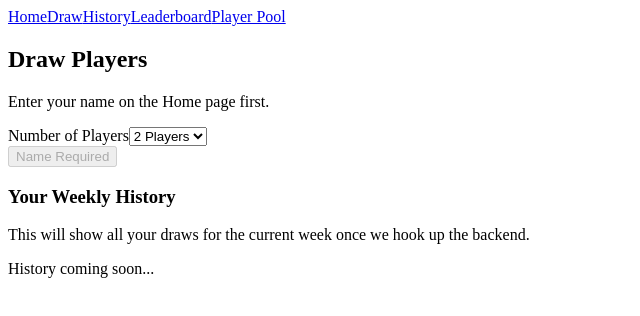
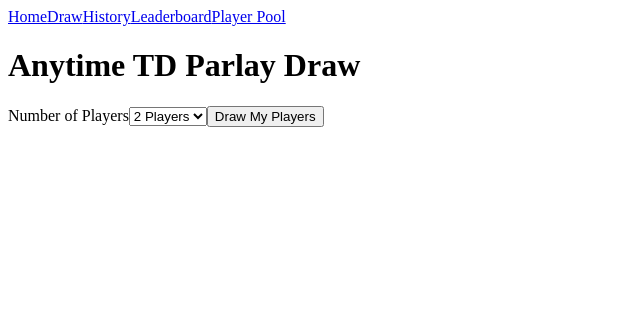
Before and after one commit to nick35d/anytime-td-parlay, a Next.js app: page /draw in a window 1280 px wide. Shown: the top 316 px of the page, without its empty margins (0-640 px from the left). Built offline with nearby package versions, Linux system fonts and the light colour scheme.

Commit message:
Update page.tsx

```diff
--- a/app/draw/page.tsx
+++ b/app/draw/page.tsx
@@ -1,114 +1,99 @@
-'use client';
+"use client";
 
-import React, { useEffect, useState } from 'react';
+import React, { useState, useEffect } from "react";
 
-type Player = { name: string };
+type Player = {
+  name: string;
+  position: string;
+  team: string;
+};
 
 const PLAYER_POOL: Player[] = [
-  { name: 'Lamar Jackson' },
-  { name: 'Ja\'Marr Chase' },
-  { name: 'Christian McCaffrey' },
-  { name: 'Justin Jefferson' },
-  { name: 'Bijan Robinson' },
-  { name: 'Amon-Ra St. Brown' },
+  { name: "Christian McCaffrey", position: "RB", team: "SF" },
+  { name: "Justin Jefferson", position: "WR", team: "MIN" },
+  { name: "Sam LaPorta", position: "TE", team: "DET" },
+  { name: "Amon-Ra St. Brown", position: "WR", team: "DET" },
+  { name: "Bijan Robinson", position: "RB", team: "ATL" },
+  { name: "Lamar Jackson", position: "QB", team: "BAL" },
 ];
 
-function getRandomPlayers(count: number): Player[] {
-  const shuffled = [...PLAYER_POOL].sort(() => Math.random() - 0.5);
-  return shuffled.slice(0, count);
+function DrawAnimation({ players }: { players: Player[] }) {
+  const [revealed, setRevealed] = useState<string[]>([]);
+
+  useEffect(() => {
+    let i = 0;
+    const interval = setInterval(() => {
+      setRevealed((prev) => [...prev, players[i].name]);
+      i++;
+      if (i >= players.length) clearInterval(interval);
+    }, 1200);
+    return () => clearInterval(interval);
+  }, [players]);
+
+  return (
+    <div className="flex flex-col items-center mt-6">
+      <div className="relative w-40 h-40">
+        {/* Hat */}
+        <div className="absolute bottom-0 w-full h-20 bg-black rounded-b-full"></div>
+
+        {/* Hand */}
+        <div className="absolute top-0 left-1/2 -translate-x-1/2 w-24 h-24 bg-yellow-200 rounded-full animate-bounce"></div>
+      </div>
+
+      <div className="mt-6 flex flex-col gap-3">
+        {revealed.map((name, idx) => (
+          <div
+            key={idx}
+            className="w-48 bg-white text-black p-3 rounded shadow-md animate-slide"
+          >
+            {name}
+          </div>
+        ))}
+      </div>
+    </div>
+  );
 }
 
 export default function DrawPage() {
-  const [savedName, setSavedName] = useState<string | null>(null);
-  const [drawn, setDrawn] = useState<Player[] | null>(null);
-  const [animKey, setAnimKey] = useState<number>(0);
-  const [playerCount, setPlayerCount] = useState<number>(2); // default 2
-
-  useEffect(() => {
-    const stored = window.localStorage.getItem('td_parlay_name');
-    if (stored) setSavedName(stored);
-  }, []);
+  const [count, setCount] = useState(2);
+  const [drawnPlayers, setDrawnPlayers] = useState<Player[]>([]);
 
   const handleDraw = () => {
-    const players = getRandomPlayers(playerCount);
-    setDrawn(players);
-    setAnimKey((k) => k + 1);
+    const shuffled = [...PLAYER_POOL].sort(() => Math.random() - 0.5);
+    setDrawnPlayers(shuffled.slice(0, count));
   };
 
   return (
-    <div className="space-y-6">
-      <section className="main-card">
-        <h2 className="text-lg font-semibold">Draw Players</h2>
+    <div>
+      <h1 className="text-3xl font-bold mb-6">Anytime TD Parlay Draw</h1>
 
-        <p className="text-sm text-slate-300">
-          {savedName
-            ? `You are drawing for ${savedName}.`
-            : `Enter your name on the Home page first.`}
-        </p>
-
-        <div className="mt-4">
-          <label className="text-sm text-slate-300 block mb-1">
-            Number of Players
-          </label>
+      <div className="flex flex-col gap-4 max-w-sm">
+        <label className="text-lg">Number of Players</label>
         <select
-            value={playerCount}
-            onChange={(e) => setPlayerCount(Number(e.target.value))}
-            className="px-3 py-2 rounded border border-slate-700 bg-slate-900 text-slate-100 text-sm w-full"
+          value={count}
+          onChange={(e) => setCount(Number(e.target.value))}
+          className="p-3 rounded bg-gray-800 text-white"
         >
           <option value={1}>1 Player</option>
           <option value={2}>2 Players</option>
           <option value={3}>3 Players</option>
           <option value={4}>4 Players</option>
         </select>
-        </div>
 
         <button
           onClick={handleDraw}
-          className="button-primary mt-4 w-full"
-          disabled={!savedName}
+          className="bg-green-600 hover:bg-green-700 transition p-3 rounded text-white font-semibold"
         >
-          {savedName ? 'Draw My Players' : 'Name Required'}
+          Draw My Players
         </button>
+      </div>
 
-        {drawn && (
-          <div className="draw-container" key={animKey}>
-            <div className="hat-rim" />
-            <div className="hat" />
-            <div className="hand">
-              <div className="hand-shape" />
-            </div>
-            <div className="paper flex items-center justify-center text-xs font-semibold text-slate-900">
-              {drawn[0]?.name}
-            </div>
+      {drawnPlayers.length > 0 && (
+        <div className="mt-6">
+          <h2 className="text-xl font-semibold mb-2">Your Draw:</h2>
+          <DrawAnimation players={drawnPlayers} />
         </div>
       )}
-
-        {drawn && (
-          <div className="mt-6 space-y-2">
-            <h3 className="text-md font-semibold">Your Draw:</h3>
-            <ul className="space-y-1 text-sm">
-              {drawn.map((p) => (
-                <li
-                  key={p.name}
-                  className="border border-slate-700 rounded px-3 py-2 bg-slate-900/60"
-                >
-                  {p.name}
-                </li>
-              ))}
-            </ul>
-          </div>
-        )}
-      </section>
-
-      <section className="main-card">
-        <h3 className="text-md font-semibold mb-2">Your Weekly History</h3>
-        <p className="text-sm text-slate-300">
-          This will show all your draws for the current week once we hook up the backend.
-        </p>
-        <div className="border border-slate-700 rounded p-4 text-sm bg-slate-950/40">
-          <p>History coming soon...</p>
-        </div>
-      </section>
     </div>
   );
 }
```
Lines whose indentation alone changed are shown as unchanged.
